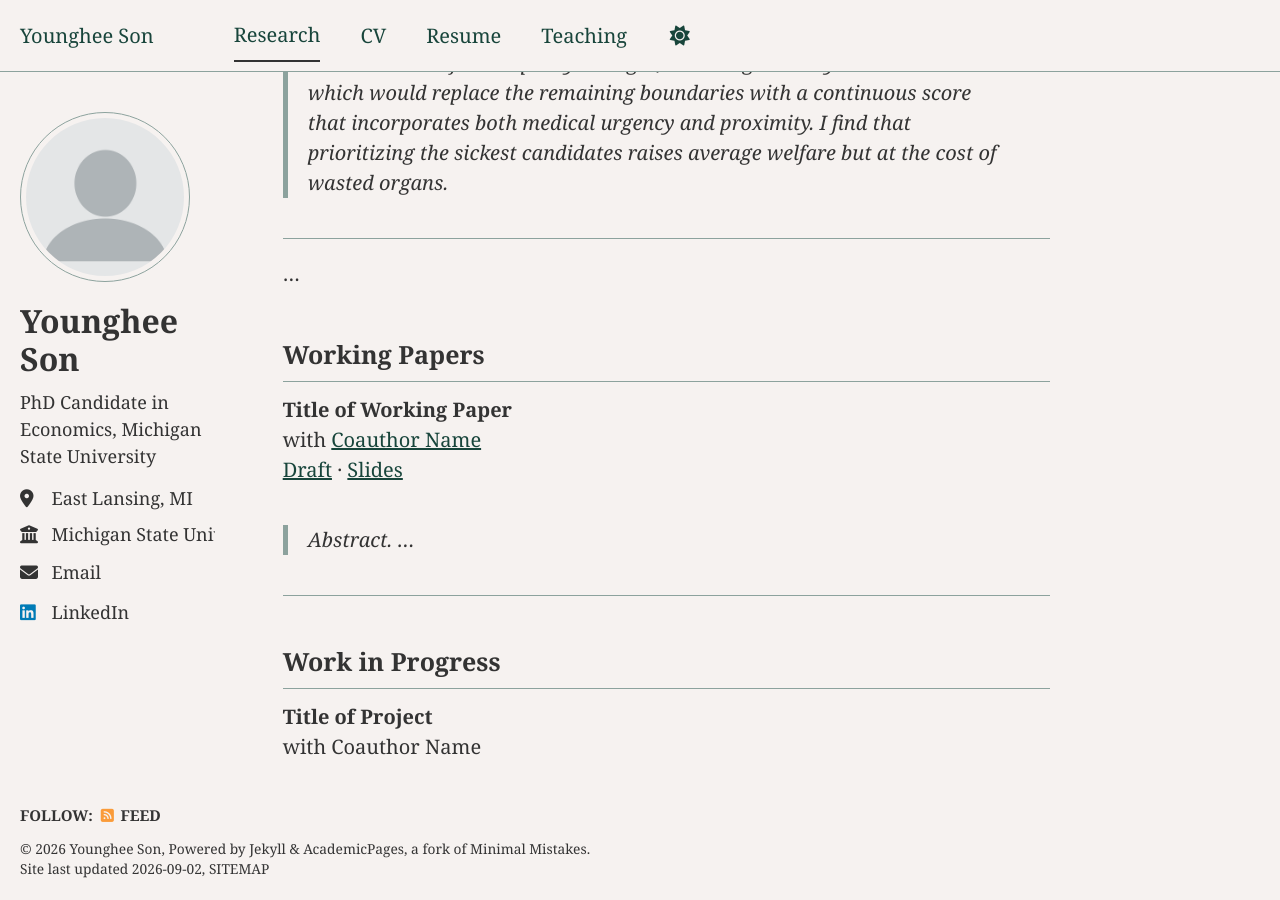
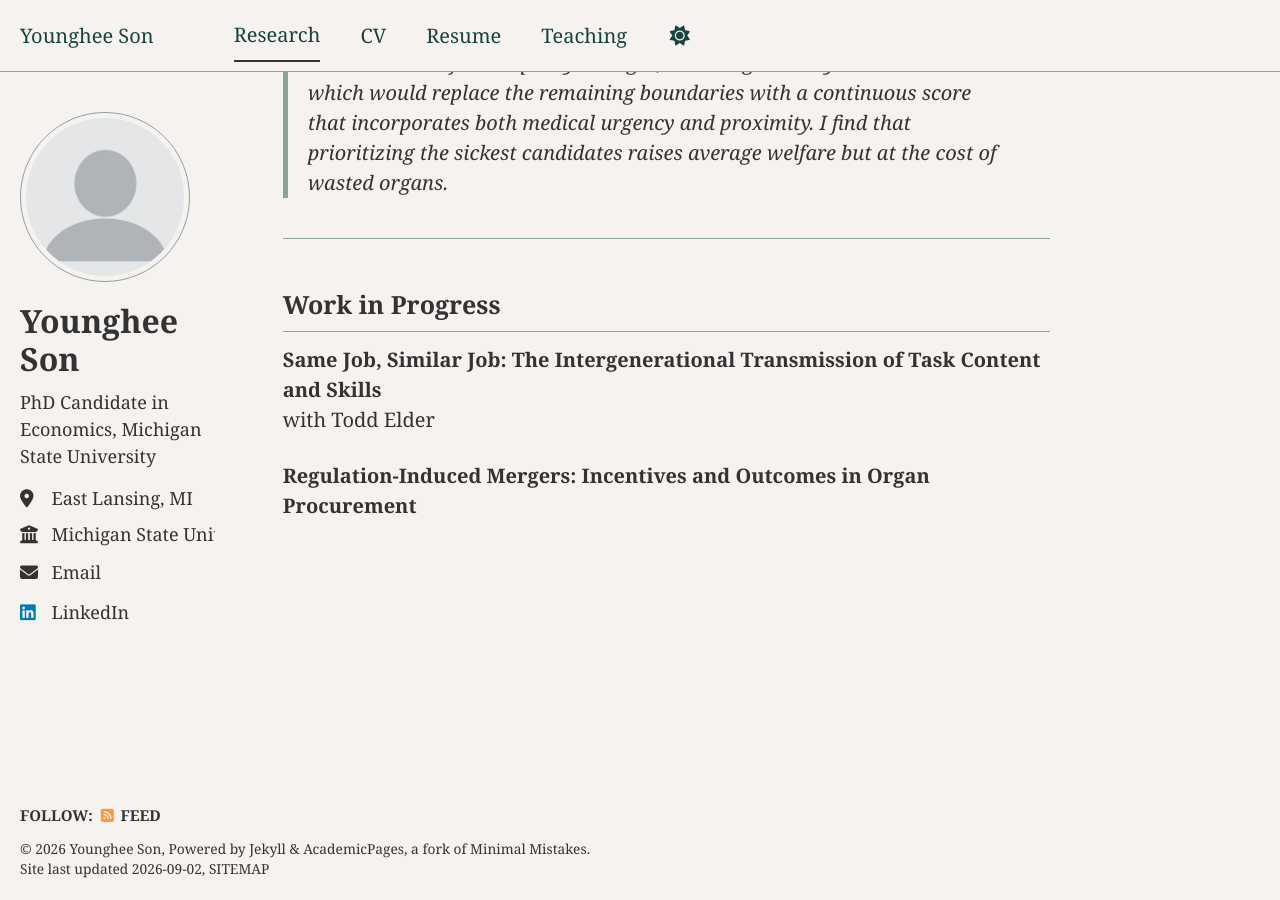
Before and after one commit to younghee-son/younghee-son.github.io, a Jekyll site: the page built from _pages/research.md, in a window 1280 px wide and 900 px high, scrolled down 797 px. Built offline with Jekyll 4.4.1, drawn with Linux system fonts in a browser that asks for light colours; some web fonts are replaced; a style sheet for code colours, icons or effects is not loaded.

Commit message:
Update research page with new project titles
Removed the working papers section and added new titles for ongoing projects.

```diff
--- a/_pages/research.md
+++ b/_pages/research.md
@@ -14,19 +14,9 @@ author_profile: true
 
 ---
 
-...
-## Working Papers
-
-**Title of Working Paper**<br>
-with [Coauthor Name](https://coauthor-website.edu)<br>
-[Draft](/files/paper2.pdf) · [Slides](/files/slides2.pdf)
-
-> Abstract.
-...
-
----
-
 ## Work in Progress
 
-**Title of Project**<br>
-with Coauthor Name
+**Same Job, Similar Job: The Intergenerational Transmission of Task Content and Skills**<br>
+with Todd Elder
+
+**Regulation-Induced Mergers: Incentives and Outcomes in Organ Procurement**
```
